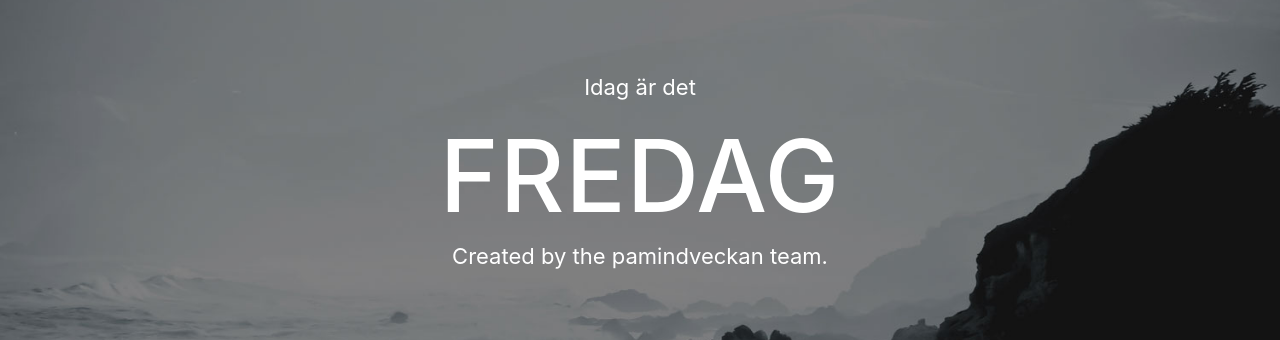
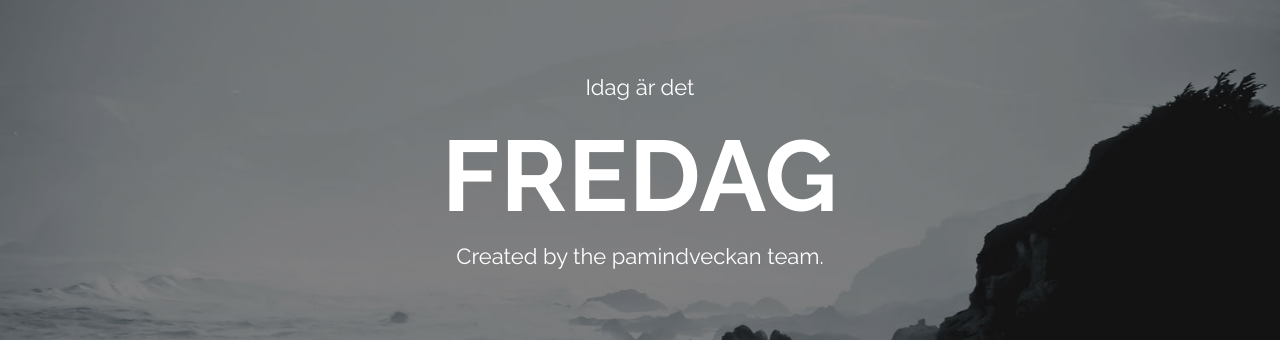
Before and after one commit to little-burrito/pamindeckan, a website with bundled scripts: page index.html in a window 1280 px wide. Shown: the part 220-560 px from the top of the page. Built offline with nearby package versions, Linux system fonts and the light colour scheme.

Commit message:
Raleway font

```diff
--- a/index.html
+++ b/index.html
@@ -15,11 +15,21 @@
 
     <!-- Custom fonts for this template -->
     <link href="vendor/font-awesome/css/font-awesome.min.css" rel="stylesheet" type="text/css">
-    <link href="https://fonts.googleapis.com/css?family=Lora:400,700,400italic,700italic" rel="stylesheet" type="text/css">
-    <link href='https://fonts.googleapis.com/css?family=Cabin:700' rel='stylesheet' type='text/css'>
+    <link href="https://fonts.googleapis.com/css?family=Raleway:400,700" rel="stylesheet">
+
 
     <!-- Custom styles for this template -->
     <link href="css/grayscale.min.css" rel="stylesheet">
+
+    <style>
+      body, div, p, h1 {
+        font-family: Raleway !important;
+      }
+
+      h1 {
+        font-weight: 700 !important;
+      }
+    </style>
 
   </head>
 
```
